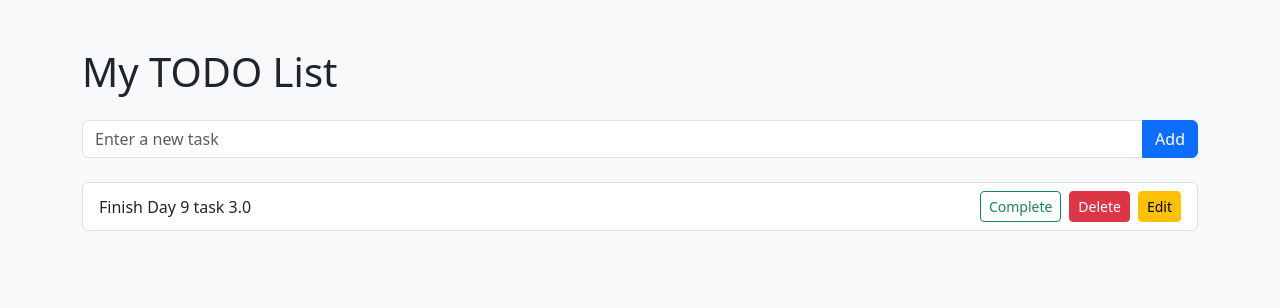
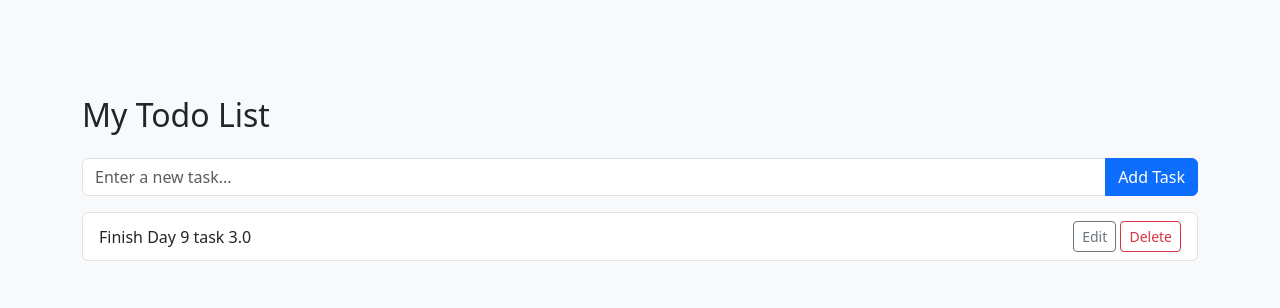
Before and after one commit to Farrelias04/flask_todo, a Flask app: page / in a window 1280 px wide. Shown: the top 308 px of the page. Run offline with Flask 3, Linux system fonts and the light colour scheme; data comes from the database, SQL or seed files in the repository; both versions use the stored data as it was after the commit.

Commit message:
💄 Styled index.html using Bootstrap

```diff
--- a/app/routes.py
+++ b/app/routes.py
@@ -17,7 +17,7 @@ def add():
     db.session.commit()
     return redirect("/")
 
-@main.route("/delete/<int:id>", methods=["POST"])
+@main.route("/delete/<int:id>", methods=["GET", "POST"])
 def delete(id):
     task = Task.query.get_or_404(id)
     db.session.delete(task)
--- a/app/templates/index.html
+++ b/app/templates/index.html
@@ -1,48 +1,35 @@
 <!DOCTYPE html>
 <html lang="en">
 <head>
+    <!-- Bootstrap CSS via CDN -->
+    <link href="https://cdn.jsdelivr.net/npm/bootstrap@5.3.0/dist/css/bootstrap.min.css" rel="stylesheet">
     <meta charset="UTF-8">
     <title>TODO App</title>
     <link href="https://cdn.jsdelivr.net/npm/bootstrap@5.3.0/dist/css/bootstrap.min.css" rel="stylesheet">
 </head>
-<body class="bg-light">
+<body class="bg-light p-5">
     <div class="container mt-5">
-        <h1 class="mb-4">My TODO List</h1>
+        <h2 class="mb-4">My Todo List</h2>
 
         <!-- Task Form -->
-        <form action="/add" method="POST" class="mb-4">
-            <div class="input-group">
-                <input type="text" name="content" class="form-control" placeholder="Enter a new task" required>
-                <button type="submit" class="btn btn-primary">Add</button>
-            </div>
+        <form action="/add" method="post" class="input-group mb-3">
+                <input type="text" name="content" class="form-control" placeholder="Enter a new task..." required>
+                <button type="submit" class="btn btn-primary">Add Task</button>
         </form>
 
         <!-- Task List -->
         <ul class="list-group">
             {% for task in tasks %}
-            <li class="list-group-item d-flex justify-content-between align-items-center
-                {% if task.completed %}list-group-item-success{% endif %}">
+                <li class="list-group-item d-flex justify-content-between align-items-center">
+                    {{ task.content }}
 
-                <span style="{% if task.completed %}text-decoration: line-through;{% endif %}">
-                    {{ task.content }}
-                </span>
-
-                <div class="d-flex gap-2">
-                    <form action="/complete/{{ task.id }}" method="POST">
-                        <button class="btn btn-sm btn-outline-success">
-                            {% if task.completed %}Undo{% else %}Complete{% endif %}
-                        </button>
-                    </form>
-                    <form action="/delete/{{ task.id }}" method="POST" style="margin: 0,">
-                        <button class="btn btn-sm btn-danger">Delete</button>
-                    </form>
-                    <form action="/edit//{{ task.id }}" method="GET">
-                        <button class="btn btn-sm btn-warning">Edit</button>
-                    </form>
-                </div>
-            </li>
+                    <div>
+                        <a href="/edit//{{ task.id }}" class="btn btn-sm btn-outline-secondary">Edit</a>
+                        <a href="/delete/{{ task.id }}" class="btn btn-sm btn-outline-danger">Delete</a>
+                    </div>
+                </li>
             {% else %}
-            <li class="list-group-item text-muted">No tasks yet.</li>
+            <li class="list-group-item">No tasks yet!</li>
             {% endfor %}
         </ul>
     </div>
```
Also changed, not shown: instance/todo.db.
